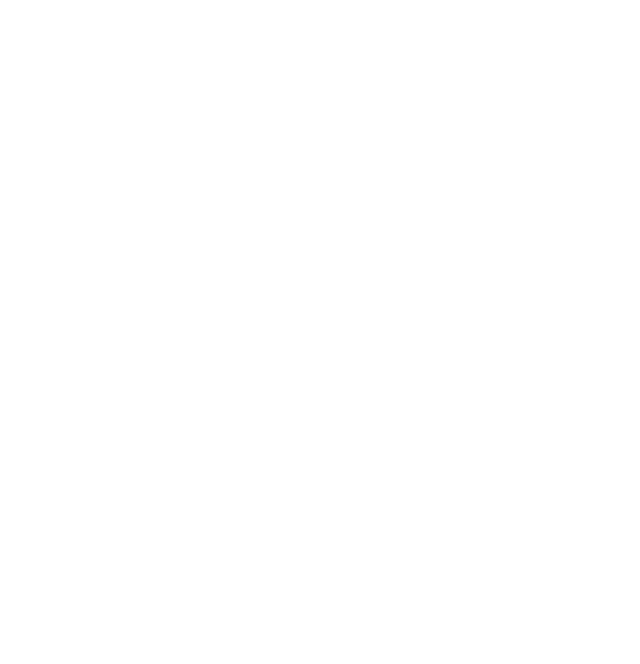
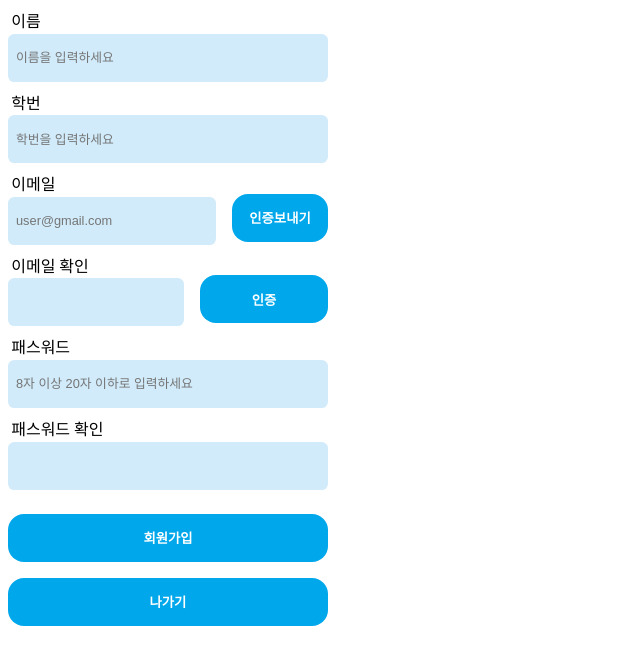
Before and after one commit to jeongyuneo/inside-ssafy, a React (Create React App) app in the folder frontend/: page / in a window 1280 px wide. Before the commit this address had no page. Shown: the top 664 px of the page, without its empty margins (0-640 px from the left). Built offline with nearby package versions, Linux system fonts and the light colour scheme; the HTML template or start-up script is replaced by a standard one.

Commit message:
feat : 유효성 검사 및 타이머 작성, 비동기 연결 중

```diff
--- a/frontend/src/App.tsx
+++ b/frontend/src/App.tsx
@@ -3,21 +3,13 @@ import axios from 'axios';
 import React from 'react';
 import { BrowserRouter, Route, Routes } from 'react-router-dom';
 import BusInfo from './components/pages/BusInfo';
+import Join from './components/pages/Join';
 import Login from './components/pages/Login';
 
 function App() {
   const queryClient = new QueryClient();
   axios.defaults.baseURL = 'https://www.inside-ssafy.com/';
-  return (
-    <QueryClientProvider client={queryClient}>
-      <BrowserRouter>
-        <Routes>
-          <Route path="/login" element={<Login />} />
-          <Route path="/businfo" element={<BusInfo />} />
-        </Routes>
-      </BrowserRouter>
-    </QueryClientProvider>
-  );
+  return <Join></Join>;
 }
 
 export default App;
--- a/frontend/src/components/pages/Join/index.tsx
+++ b/frontend/src/components/pages/Join/index.tsx
@@ -1,11 +1,4 @@
-import React, {
-  ChangeEvent,
-  MutableRefObject,
-  useEffect,
-  useRef,
-  useState,
-} from 'react';
-import { useCallback } from 'react';
+import React, { ChangeEvent, useEffect, useRef, useState } from 'react';
 import { useNavigate } from 'react-router-dom';
 import Button from '../../atoms/Button';
 import ButtonGroup from '../../molecules/ButtonGroup';
@@ -38,8 +31,7 @@ const Join = () => {
   const [validated, setValidated] = useState(true);
   const [isClickEmail, setIsClickEmail] = useState(false);
   const [isCertificate, setIsCertificate] = useState(false);
-  // const [second, setSecond] = useState(0);
-
+  const [buttonName, setbuttonName] = useState('인증');
   const [account, setAccount] = useState({
     userName: '',
     studentNum: '',
@@ -52,19 +44,14 @@ const Join = () => {
 
   //const navigate = useNavigate();
 
-  // const time = useRef(300);
-  // const timer = useRef(null);
-
-  // const start = useCallback(() => {
-  //   if (timer.current != null) {
-  //     return;
-  //   }
-  //   timer.current = setInterval(() => {
-  //     time.current -= 1;
-  //     setSecond(time.current % 60);
-  //   });
-  // }, [time]);
-
+  const time = useRef(0);
+  const timer = useRef(
+    setInterval(() => {
+      console.log('check');
+      clearInterval(timer.current);
+      return;
+    }, 1000 * 60 * 24),
+  );
   // onChange Event함수 : Input으로 입력받은 값을 적용한다.
   const changeInfo = (e: ChangeEvent<HTMLInputElement>) => {
     setAccount(prev => {
@@ -74,6 +61,29 @@ const Join = () => {
       };
     });
     console.log(account);
+  };
+
+  const returnToken = () => {
+    console.log(time.current);
+    if (time.current === 0) {
+      console.log('Interval을 종료합니다');
+      initToken();
+      clearInterval(timer.current);
+      return;
+    }
+    time.current -= 1;
+    setbuttonName(Math.floor(time.current / 60) + ':' + (time.current % 60));
+    console.log(new Date());
+  };
+
+  const initToken = () => {
+    console.log('?');
+    if (isCertificate) {
+      return;
+    }
+    alert('정보를 초기화합니다.');
+    setbuttonName('인증');
+    setIsClickEmail(false); // 이메일 클릭 초기화
   };
 
   // 인증을 보낸다.
@@ -91,13 +101,16 @@ const Join = () => {
           email_again: prev.email,
         };
       });
+      console.log(Date.now);
+      time.current = TOKEN_TIMER;
+      timer.current = setInterval(returnToken, 1000);
+      setbuttonName(Math.floor(time.current / 60) + ':' + (time.current % 60));
     } else {
       alert('이메일 전송에 실패하였습니다');
     }
   };
 
   const getCertificate = () => {
-    console.log(account.email);
     if (!isClickEmail) {
       alert(
         '<Error> :: 이메일 인증이 전송되지 않은채로 인증시도가 되었습니다.',
@@ -135,6 +148,7 @@ const Join = () => {
   };
 
   const LABEL_FONT = 1;
+  const TOKEN_TIMER = 5 * 60;
   const textTypes = ['text', 'text', 'text', 'text', 'password', 'password'];
   const placeholder = [
     '이름을 입력하세요',
@@ -217,11 +231,14 @@ const Join = () => {
           changeHandler={changeInfo}
         />
         <ButtonWrap>
-          {isClickEmail ? (
+          <Button clickHandler={getCertificate} width={8} height={3}>
+            {buttonName}
+          </Button>
+          {/* {isClickEmail ? (
             <Button clickHandler={getCertificate} width={8} height={3}>
               인증
             </Button>
-          ) : null}
+          ) : null} */}
         </ButtonWrap>
       </StyledEmailWrap>
       <InputLabel
```
Also changed, not shown: 133 other files (tests, documents, lock files or other folders).
